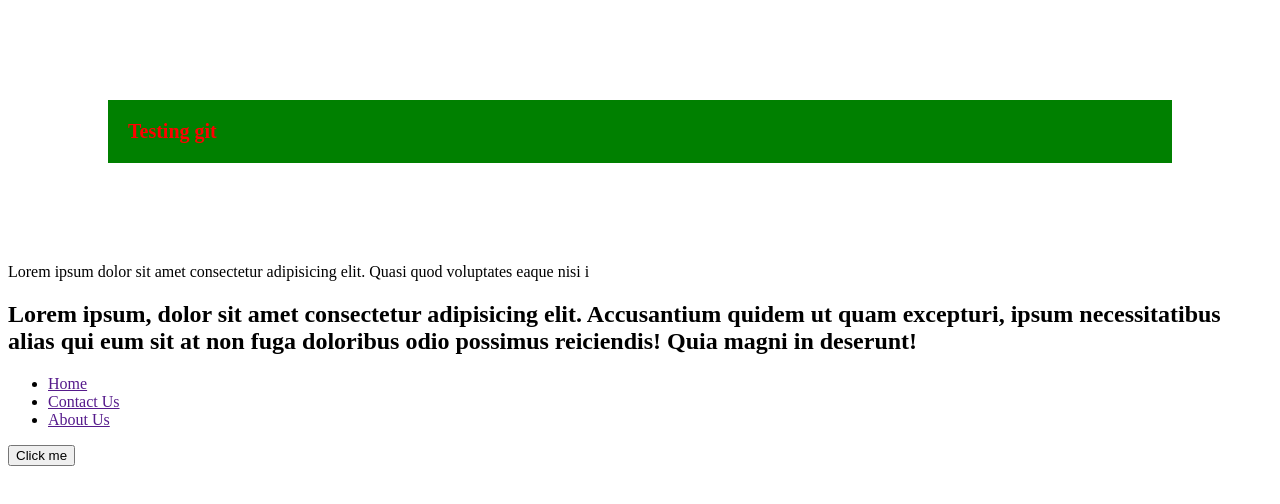
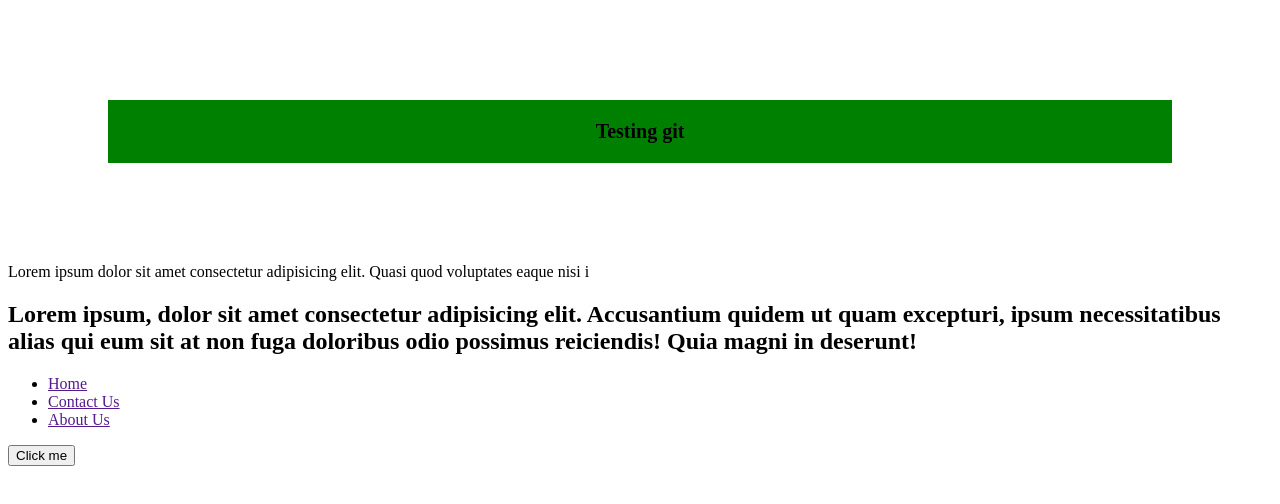
Before and after one commit to findingnithhh/net_ninja_git, a plain HTML site: page index.html in a window 1280 px wide. Drawn offline with Linux system fonts and the light colour scheme.

Commit message:
chnage some style.css

```diff
--- a/style.css
+++ b/style.css
@@ -1,8 +1,9 @@
 h1 {
-    color: red;
+    color: #000;
     margin: 100px;
     padding: 20px;
     background-color: green;
     font-size: 20px;
     font-weight: bold;
+    text-align: center;
 }
```
